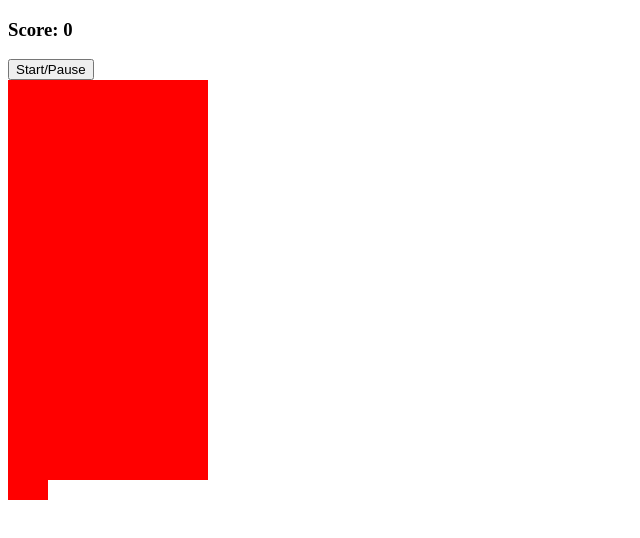
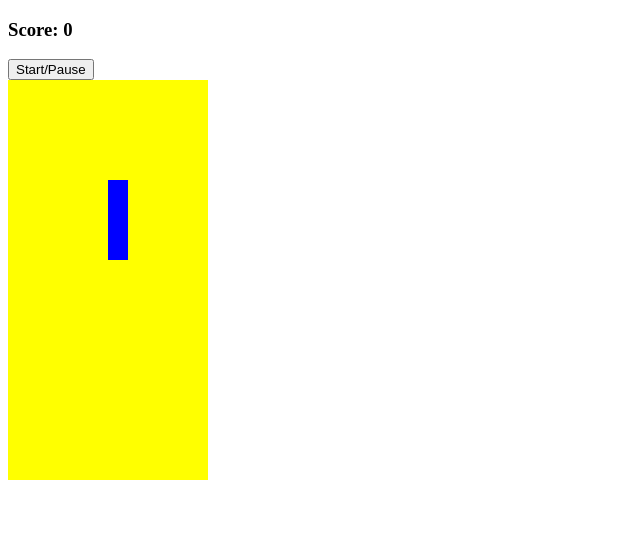
Before and after one commit to kyap2/Tetris-2.0, a plain HTML site: page index.html in a window 1280 px wide. Shown: the whole page, without its empty margins (0-640 px from the left). Drawn offline with Linux system fonts and the light colour scheme.

Commit message:
finished at 1 hour

```diff
--- a/css/main.css
+++ b/css/main.css
@@ -1,18 +1,18 @@
 /* just added CSS self explanatory, used flex box for this to show yello and red blocks */
 
-.grid
-{
+.grid {
   width: 200px;
   height: 400px;
   background-color: yellow;
   display: flex;
   flex-wrap: wrap;
-
 }
 
-.grid div
-{
+.grid div {
   height: 20px;
   width: 20px;
-    background-color: red;
 }
+
+.tetromino {
+  background-color: blue;
+}
--- a/index.html
+++ b/index.html
@@ -2,9 +2,7 @@
 <html lang="en">
 <head>
     <meta charset="UTF-8">
-    <meta name="viewport" content="width=device-width, initial-scale=1.0">
-
-    <script>src="/js/main.js"</script> <!--Javascript link-->
+    <script src="/js/main.js" charset="utf-8"></script> <!--Javascript link-->
     <link rel="stylesheet" href="/css/main.css"></link> <!--CSS link-->
     <title>Tetris</title>
 </head>
@@ -214,8 +212,18 @@
     <div></div>
     <div></div>
     <div></div>
-    <div></div>
-    <div></div>
+    <div class="taken"></div>
+    <div class="taken"></div>
+    <div class="taken"></div>
+    <div class="taken"></div>
+    <div class="taken"></div>
+    <div class="taken"></div>
+    <div class="taken"></div>
+    <div class="taken"></div>
+    <div class="taken"></div>
+    <div class="taken"></div>
+
+
 </div>
 
 
--- a/js/main.js
+++ b/js/main.js
@@ -1,15 +1,132 @@
+
 document.addEventListener('DOMContentLoaded', () => { //Links to html
-    const grid = document.querySelector('.grid');
-    // everytime you change grid js affects html and css
 
-    let squares = document.querySelectorAll('.grid div');
-    const ScoreDiaplay = document.querySelector("#score");
-    const StartBtn = document.querySelector("#start-button");
-    const width = 10;
-    /*
-    Here she just went over the js, she said that the query selectors are used to grab the ID name aka the # and names from certain IDs
-    in the HTML code, she made the set width to 10 as a constant value that does not change ie the tetris block stays at 10 pixels?
+    const grid = document.querySelector('.grid')
+    let squares = Array.from(document.querySelectorAll('.grid div'))
+    const ScoreDisplay = document.querySelector("#score")
+    const StartBtn = document.querySelector("#start-button")
+    const width = 10
 
-    */
+    //The Tetrominoes, which are the actually shapes in tetris
+
+    const lTetromino = [
+        [1, width+1, width*2+1, 2], //each of these arrays are the rotation, which are 4 possible rotations
+        [width, width+1, width+2, width*2+2],
+        [1, width+1, width*2+1, width*2],
+        [width, width*2, width*2+1, width*2+2]
+    ]
+
+    const zTetromino = [
+        [0,width,width+1,width*2+1],
+        [width+1,width+2,width*2,width*2+1],
+        [0,width,width+1,width*2+1],
+        [width+1,width+2,width*2,width*2+1]
+    ]
+
+    const tTetromino = [
+        [1,width,width+1,width+2],
+        [1,width+1,width+2,width*2+1],
+        [width,width+1,width+2,width*2+1],
+        [1,width,width+1,width*2+1]
+    ]
+
+    const oTetromino = [
+        [0,1,width,width+1],
+        [0,1,width,width+1],
+        [0,1,width,width+1],
+        [0,1,width,width+1]
+    ]
+
+    const iTetromino = [
+        [1,width+1,width*2+1,width*3+1],
+        [width,width+1,width+2,width+3],
+        [1,width+1,width*2+1,width*3+1],
+        [width,width+1,width+2,width+3]
+    ]
+
+    const theTetrominoes = [lTetromino, zTetromino, tTetromino, oTetromino, iTetromino]
+    //start drawing them on the grid
+
+    let currentPosition = 4
+    let currentRotation = 0
+    //randomly select a Tetromino and its first rotation using Math.random(), .length. and Math.floor() methods
+    let random = Math.floor(Math.random()*theTetrominoes.length)
+    let current = theTetrominoes[random][currentRotation] //randomly chooses a array aka tetromino
+
+    //draw the Tetromino
+    function draw() {
+        current.forEach(index => {
+            squares[currentPosition + index].classList.add('tetromino')
+        })
+    }
+
+    //undraw the Tetromino
+    function undraw() {
+        current.forEach(index => {
+            squares[currentPosition + index].classList.remove('tetromino')
+        })
+    }
+
+    //make the tetromino move down every second
+    timerId = setInterval(moveDown, 1000)
+
+    //assign function to keyCodes (for arrowkeys/movement)
+    function control(e) {
+        if(e.keyCode == 37) { //there are codes for arrow keys, so in this case 37 == left arrow key
+            moveLeft()
+        } else if(e.keyCode === 38) {
+            //rotate
+        } else if (e.keyCode === 39) {
+            moveRight()
+        } else if (e.keyCode === 40) {
+            moveDown()
+        }
+    }
+    document.addEventListener('keyup', control)
+
+    //move down function
+    function moveDown() {
+        undraw()
+        currentPosition += width
+        draw()
+        freeze()
+    }
+
+   //freeze function w/ If statements
+    function freeze() {
+        if(current.some(index => squares[currentPosition + index + width].classList.contains('taken'))) {
+            current.forEach(index => squares[currentPosition + index].classList.add('taken'))
+            //start a new tetromino falling
+            random = Math.floor(Math.random() * theTetrominoes.length)
+            current = theTetrominoes[random][currentRotation]
+            currentPosition = 4
+            draw()
+        }
+    }
+
+    //move the tetromino left, unless is a the edge
+    function moveLeft() {
+        undraw() //removes it from any current location
+        const isAtLeftEdge = current.some(index => (currentPosition + index) % width === 0)
+
+        if(!isAtLeftEdge) currentPosition -=1
+
+        if(current.some(index => squares[currentPosition + index].classList.contains('taken'))) {
+            currentPosition +=1
+        }
+        draw()
+    }
+
+    //move the tetromino right, unless is at the edge or there is a blockage
+    //Start here kdrdreams
+
+
+    //Started at 27:45 mins -Kyle
+    //ended 1:00:00 mins - Kyle
+
+    //Basically I worked on majority of the javascript, creating the different functions needed
+    //I would say look through them bc it can get confusing some logic I dont understand so I will go back to them
+    //But I just made the tetrominoes, made them into an array, draw them on the grid, draw/undraw
+     // the timing of them falling, left movement, freeze function so it stops at the bottom
 
 })
```
Lines whose indentation alone changed are shown as unchanged.
